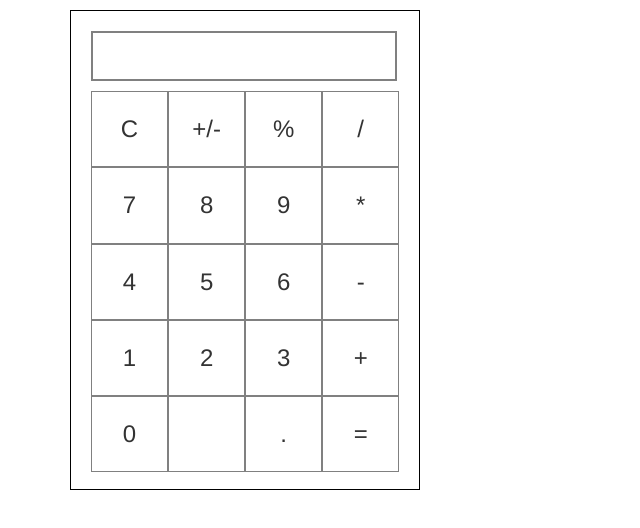
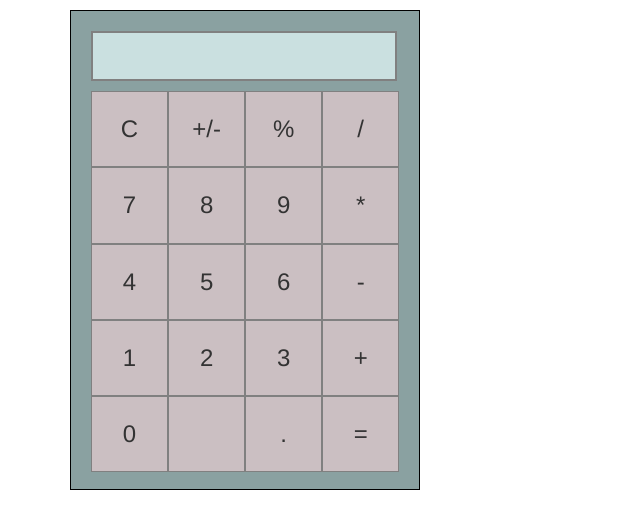
Before and after one commit to tania531/jquery-calculator, a plain HTML site: page index.html in a window 1280 px wide. Shown: the whole page, without its empty margins (0-640 px from the left). Drawn offline with nearby package versions, Linux system fonts and the light colour scheme.

Commit message:
style updates mostly

```diff
--- a/index.html
+++ b/index.html
@@ -18,7 +18,7 @@
           <div class="row">
             <div class="col-md-3 col-sm-3 col-xs-3" id="clear">C</div>
             <div class="col-md-3 col-sm-3 col-xs-3" id="sign">+/-</div>
-            <div class="col-md-3 col-sm-3 col-xs-3 operator">%</div>
+            <div class="col-md-3 col-sm-3 col-xs-3" id="percent">%</div>
             <div class="col-md-3 col-sm-3 col-xs-3 operator">/</div>
 
             <div class="col-md-3 col-sm-3 col-xs-3 num">7</div>
@@ -38,7 +38,7 @@
 
             <div class="col-md-3 col-sm-3 col-xs-3 num">0</div>
             <div class="col-md-3 col-sm-3 col-xs-3">&nbsp; </div>
-            <div class="col-md-3 col-sm-3 col-xs-3">.</div>
+            <div class="col-md-3 col-sm-3 col-xs-3" id="decimal">.</div>
             <div class="col-md-3 col-sm-3 col-xs-3 " id="calculate">=</div>
           </div>
         </div><!-- end buttons -->
--- a/script.js
+++ b/script.js
@@ -33,6 +33,9 @@ $(function(){
 
   $("#clear").click(function(){
     $("#display").html('');
+  });
+  $("#percent").click(function(val){
+    $("#display").html("."+val);
   });
 
   $("#calculate").on("click",  { value: calc },function(event){
--- a/style.css
+++ b/style.css
@@ -5,6 +5,7 @@
   width: 350px;
 	height: 480px;
   margin-top:10px;
+  background-color: rgb(138, 161, 161);
 }
 #display {
   border: 2px solid grey;
@@ -14,12 +15,15 @@
   font-size: 30px;
   padding:10px 0 10px 10px;
   vertical-align: middle;
-
+  background-color:  rgb(202, 224, 224);
+  color: rgb(78, 46, 109);
+  font-weight: bold;
 }
 .col-md-3, .col-sm-3, .col-xs-3{
   border: 1px solid grey;
   padding:20px;
   font-size: 24px;
+  background-color: rgb(203, 191, 194);
 }
 #buttons {
   width: 90%;
```
